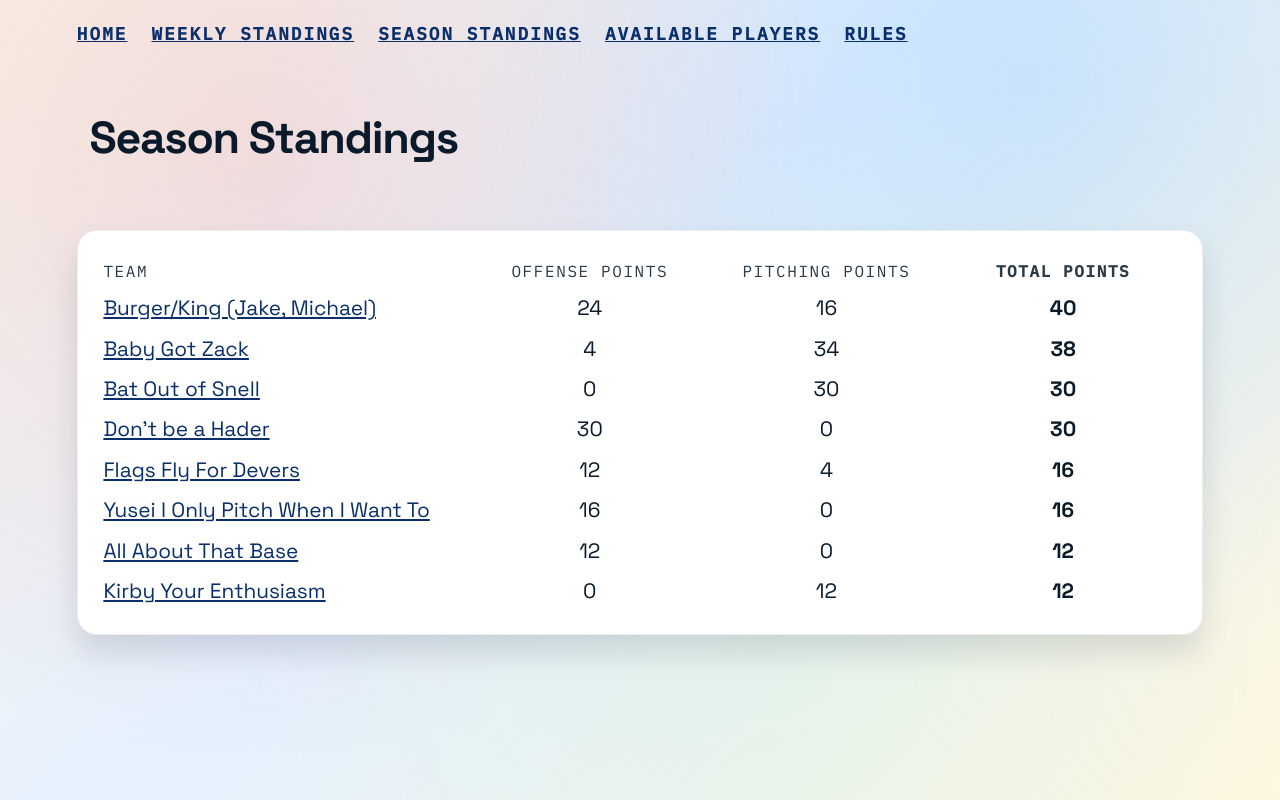
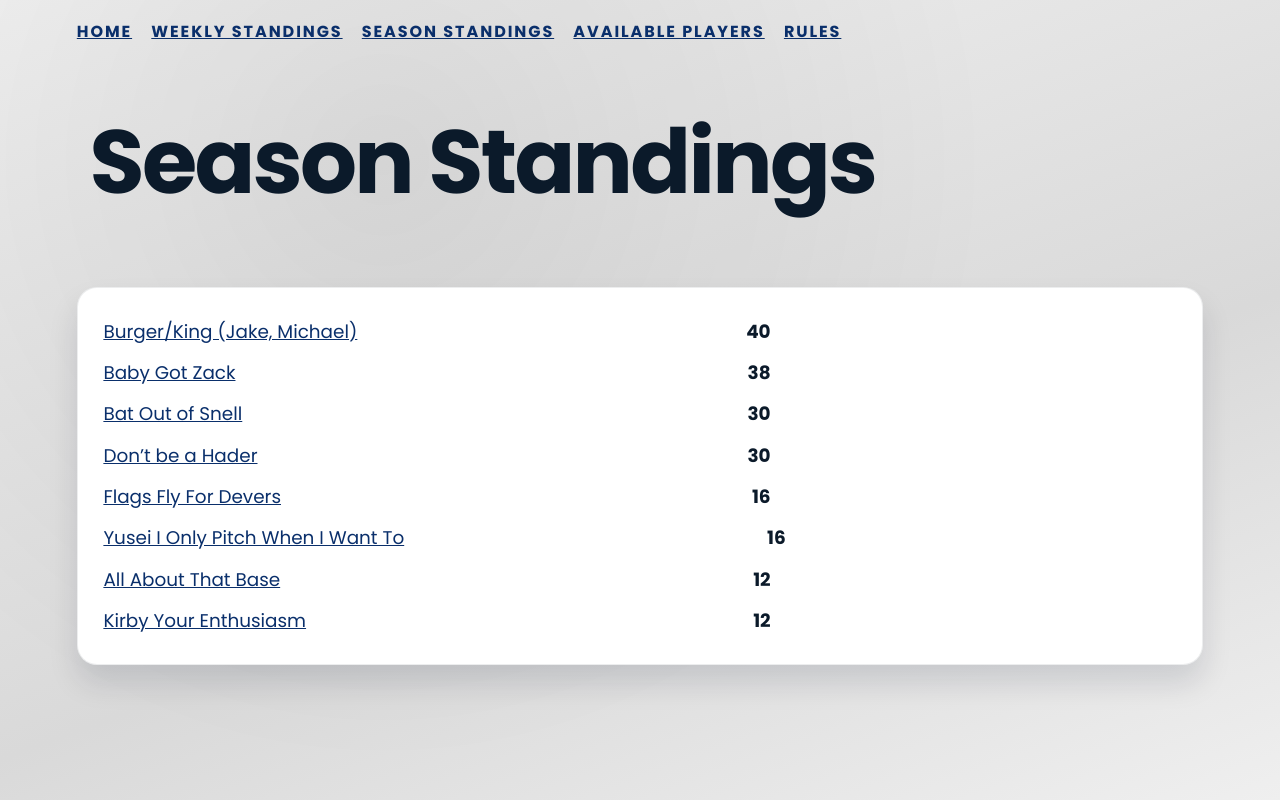
Before and after one commit to rmbryan71/ebl, a Flask app: page /season in a window 1280 px wide. Run offline with Flask 3, Linux system fonts and the light colour scheme; data comes from the database, SQL or seed files in the repository.

Commit message:
overhauls the web app to make it readable on small screens

```diff
--- a/app.py
+++ b/app.py
@@ -76,6 +76,7 @@ def load_team_stats(team_id=None, db_path=DB_PATH):
         FROM stats s
         JOIN players p ON p.id = s.player_id
         WHERE s.team_id = ?
+          AND (COALESCE(s.offense, 0) != 0 OR COALESCE(s.pitching, 0) != 0)
         """ + date_filter + """
         ORDER BY s.date DESC, p.name
         """,
@@ -273,6 +274,7 @@ def week_view():
         selected_week_start=selected_week_start,
         offense_points=offense_points,
         pitching_points=pitching_points,
+        timedelta=timedelta,
     )
 
 
@@ -321,6 +323,7 @@ def load_player_details(player_id, db_path=DB_PATH):
             SELECT date, offense, pitching
             FROM stats
             WHERE player_id = ? AND date LIKE ?
+              AND (COALESCE(offense, 0) != 0 OR COALESCE(pitching, 0) != 0)
             ORDER BY date DESC
             """,
             (player_id, f"{year}-%"),
--- a/static/styles.css
+++ b/static/styles.css
@@ -1,4 +1,4 @@
-@import url("https://fonts.googleapis.com/css2?family=Space+Grotesk:wght@400;500;600;700&family=IBM+Plex+Mono:wght@400;500&display=swap");
+@import url("https://fonts.googleapis.com/css2?family=Poppins:wght@400;500;600;700&family=IBM+Plex+Mono:wght@400;500&display=swap");
 
 :root {
   --ink: #0b1a2a;
@@ -18,11 +18,11 @@
 
 body {
   margin: 0;
-  font-family: "Space Grotesk", sans-serif;
+  font-family: "Poppins", sans-serif;
   color: var(--ink);
-  background: linear-gradient(135deg, #f8f3ea 0%, #e5f1ff 45%, #fef7e0 100%);
+  background: linear-gradient(160deg, #f2f2f2 0%, #d9d9d9 60%, #efefef 100%);
   min-height: 100vh;
-  font-size: 20px;
+  font-size: 17px;
 }
 
 a {
@@ -36,13 +36,14 @@ a:hover {
 
 .top-nav {
   display: flex;
-  gap: 1.5rem;
-  padding: 1.4rem 6vw 0;
-  font-family: "IBM Plex Mono", monospace;
-  font-size: 1.1rem;
+  gap: 0.8rem 1.2rem;
+  padding: 1rem 6vw 0;
+  font-family: "Poppins", sans-serif;
+  font-size: 0.9rem;
   font-weight: 700;
   text-transform: uppercase;
   letter-spacing: 0.12em;
+  flex-wrap: wrap;
 }
 
 .top-nav a {
@@ -54,43 +55,71 @@ a:hover {
   color: #082655;
 }
 
+.bottom-nav {
+  display: none;
+  position: fixed;
+  bottom: 0;
+  left: 0;
+  right: 0;
+  background: rgba(248, 243, 234, 0.92);
+  border-top: 1px solid rgba(15, 26, 44, 0.12);
+  backdrop-filter: blur(12px);
+  padding: 0.7rem 4vw 0.9rem;
+  gap: 0.6rem;
+  justify-content: space-between;
+  z-index: 10;
+  font-family: "Poppins", sans-serif;
+  font-size: 0.75rem;
+  font-weight: 700;
+  text-transform: uppercase;
+  letter-spacing: 0.08em;
+}
+
+.bottom-nav a {
+  flex: 1;
+  text-align: center;
+  color: #0a2f6b;
+  text-decoration: underline;
+}
+
+.bottom-nav a:hover {
+  color: #082655;
+}
+
 
 .backdrop {
   position: fixed;
   inset: 0;
-  background:
-    radial-gradient(circle at 20% 20%, rgba(242, 95, 92, 0.15), transparent 50%),
-    radial-gradient(circle at 80% 10%, rgba(54, 159, 255, 0.18), transparent 45%),
-    radial-gradient(circle at 60% 80%, rgba(183, 240, 212, 0.2), transparent 55%);
+  background: radial-gradient(circle at 30% 20%, rgba(0, 0, 0, 0.08), transparent 55%);
   z-index: -1;
 }
 
 .hero {
   display: grid;
   grid-template-columns: minmax(280px, 1fr);
-  gap: 2rem;
-  padding: 4rem 7vw 2rem;
+  gap: 1.2rem;
+  padding: 2.6rem 6vw 1.2rem;
   align-items: center;
 }
 
 .league-title {
-  font-size: clamp(4rem, 8vw, 7rem);
+  font-size: clamp(2.6rem, 10vw, 3.6rem);
   margin: 0 0 1rem;
   letter-spacing: -0.03em;
   color: var(--accent);
 }
 
 .league-title--small {
-  font-size: clamp(2rem, 3.5vw, 3rem);
+  font-size: clamp(1.6rem, 6vw, 2.4rem);
   color: var(--ink);
 }
 
 .league-title--home {
-  font-size: clamp(1.8rem, 2.6vw, 2.6rem);
+  font-size: clamp(1.3rem, 5vw, 1.9rem);
 }
 
 .league-title--tiny {
-  font-size: clamp(1.1rem, 1.6vw, 1.6rem);
+  font-size: clamp(1rem, 4vw, 1.3rem);
   color: var(--ink-soft);
 }
 
@@ -309,16 +335,17 @@ a:hover {
 .stats-table {
   background: var(--panel);
   border-radius: 20px;
-  padding: 1.4rem;
+  padding: 1rem;
   box-shadow: 0 18px 30px var(--shadow);
   border: 1px solid rgba(15, 26, 44, 0.08);
+  overflow-x: auto;
 }
 
 .stats-row {
   display: grid;
-  grid-template-columns: 1.4fr 2.1fr 0.9fr 1.2fr;
+  grid-template-columns: 1.2fr 1.2fr 0.9fr 0.9fr;
   gap: 0.6rem;
-  font-size: 1.3rem;
+  font-size: 1.05rem;
   padding: 0.45rem 0.2rem;
   border-radius: 8px;
   animation: fadeIn 0.5s ease both;
@@ -326,13 +353,11 @@ a:hover {
 }
 
 .season-row {
-  grid-template-columns: 1.6fr 1fr 1fr 1fr;
+  grid-template-columns: 1.6fr 0.4fr;
 }
 
-.season-row span:nth-child(2),
-.season-row span:nth-child(3),
-.season-row span:nth-child(4) {
-  text-align: center;
+.season-row span:nth-child(2) {
+  text-align: right;
 }
 
 .available-row {
@@ -343,14 +368,43 @@ a:hover {
   font-weight: 700;
 }
 
-.stats-row span:nth-child(1),
-.stats-row span:nth-child(2) {
-  white-space: nowrap;
+.season-cards {
+  display: none;
+  gap: 1rem;
+}
+
+.season-card {
+  background: var(--panel);
+  border-radius: 16px;
+  padding: 1rem;
+  box-shadow: 0 12px 24px var(--shadow);
+  border: 1px solid rgba(15, 26, 44, 0.08);
+}
+
+.season-card-header {
+  display: flex;
+  justify-content: space-between;
+  align-items: baseline;
+  gap: 0.8rem;
+}
+
+.season-card h3 {
+  margin: 0 0 0.5rem;
+  font-size: 1.2rem;
+}
+
+.season-rank {
+  margin: 0;
+  font-family: "Poppins", sans-serif;
+  text-transform: uppercase;
+  letter-spacing: 0.08em;
+  color: var(--ink-soft);
+  font-size: 0.85rem;
 }
 
 .stats-row.header {
-  font-family: "IBM Plex Mono", monospace;
-  font-size: 1rem;
+  font-family: "Poppins", sans-serif;
+  font-size: 0.85rem;
   text-transform: uppercase;
   letter-spacing: 0.1em;
   color: var(--ink-soft);
@@ -399,37 +461,189 @@ a:hover {
   text-align: right;
 }
 
-@media (max-width: 640px) {
-  .player-row {
-    grid-template-columns: 1fr;
+@media (max-width: 699px) {
+  .league-title--home {
+    margin-bottom: 0.2rem;
   }
 
-  .player-row span:nth-child(2) {
+  .hero {
+    padding: 1.6rem 6vw 0.6rem;
+  }
+
+  .top-nav {
+    display: none;
+  }
+
+  .bottom-nav {
+    display: flex;
+  }
+
+  main {
+    padding-bottom: 4.5rem;
+  }
+
+  .stats-row.header {
     display: none;
   }
 
   .stats-row {
-    grid-template-columns: 1fr 1fr;
+    grid-template-columns: 1fr;
+    gap: 0.3rem;
   }
 
-  .stats-row span:nth-child(3),
-  .stats-row span:nth-child(4) {
+  .stats-row span {
+    display: flex;
+    justify-content: space-between;
+    gap: 1rem;
+  }
+
+  .stats-row span::before {
+    content: attr(data-label);
+    font-family: "Poppins", sans-serif;
+    font-size: 0.75rem;
+    text-transform: uppercase;
+    letter-spacing: 0.1em;
+    color: var(--ink-soft);
+  }
+
+  .stats-row span:nth-child(1),
+  .stats-row span:nth-child(2) {
+    white-space: normal;
+  }
+
+  .weekly-row {
+    grid-template-columns: 1fr 0.8fr 0.8fr;
+    gap: 0.6rem;
+  }
+
+  .weekly-row.header {
+    display: grid;
+  }
+
+  .weekly-row span {
+    display: block;
+  }
+
+  .weekly-row span::before {
+    content: none;
+  }
+
+  .season-table {
     display: none;
   }
 
-  .leaderboard {
-    grid-template-columns: 1fr;
+  .season-cards {
+    display: grid;
   }
 }
 
-@media (max-width: 1200px) {
+@media (min-width: 700px) {
+  body {
+    font-size: 18px;
+  }
+
+  .top-nav {
+    font-size: 1rem;
+    padding: 1.2rem 6vw 0;
+  }
+
+  .hero {
+    padding: 3.2rem 7vw 1.6rem;
+    gap: 1.6rem;
+  }
+
+  .league-title {
+    font-size: clamp(3.2rem, 6vw, 4.6rem);
+  }
+
+  .league-title--home {
+    font-size: clamp(1.6rem, 4vw, 2.2rem);
+  }
+
   .roster {
     grid-template-columns: repeat(2, minmax(240px, 1fr));
   }
+
+  .team-card {
+    padding: 1.4rem;
+  }
+
+  .stats-table {
+    padding: 1.4rem;
+  }
+
+  .leaderboard-card {
+    padding: 1.4rem;
+  }
+
+  .team-header h2 {
+    font-size: 1.4rem;
+  }
+
+  .player-row {
+    font-size: 1.2rem;
+  }
+
+  .player-row.header {
+    font-size: 0.95rem;
+  }
+
+  .stats-row {
+    font-size: 1.15rem;
+  }
+
+  .stats-row.header {
+    font-size: 0.95rem;
+  }
+
+  .player-card h3 {
+    font-size: 1.2rem;
+  }
+
+  .player-card-stats {
+    font-size: 1rem;
+  }
 }
 
-@media (max-width: 800px) {
-  .roster {
-    grid-template-columns: 1fr;
+@media (min-width: 900px) {
+  .stats-row {
+    grid-template-columns: 1.4fr 2fr 1fr 1fr;
+  }
+
+  .stats-row span:nth-child(1),
+  .stats-row span:nth-child(2) {
+    white-space: nowrap;
+  }
+
+  .leaderboard {
+    grid-template-columns: repeat(2, minmax(240px, 1fr));
+  }
+
+  .leaderboard-card h2 {
+    font-size: 1.8rem;
+  }
+
+  .leaderboard-card .stats-row {
+    grid-template-columns: 1fr 120px 90px;
+    gap: 0.9rem;
   }
 }
+
+@media (min-width: 1200px) {
+  body {
+    font-size: 20px;
+  }
+
+  .league-title {
+    font-size: clamp(4rem, 7vw, 6.4rem);
+  }
+
+  .roster {
+    grid-template-columns: repeat(4, minmax(220px, 1fr));
+  }
+
+  .leaderboard-card .stats-row {
+    grid-template-columns: 1fr 150px 110px;
+    gap: 1.1rem;
+  }
+}
--- a/templates/season.html
+++ b/templates/season.html
@@ -15,6 +15,11 @@
       <a href="/available">Available Players</a>
       <a href="https://www.robertbryan.net/ebl.html" target="_blank" rel="noopener">Rules</a>
     </nav>
+    <nav class="bottom-nav">
+      <a href="/">Home</a>
+      <a href="/week">Week</a>
+      <a href="/season">Season</a>
+    </nav>
     <header class="hero">
       <div class="hero-content">
         <h1 class="league-title league-title--small">Season Standings</h1>
@@ -22,21 +27,25 @@
     </header>
 
     <main class="stats">
-      <section class="stats-table">
-        <div class="stats-row header season-row">
-          <span>Team</span>
-          <span>Offense points</span>
-          <span>Pitching points</span>
-          <span class="total-col">Total points</span>
-        </div>
+      <section class="stats-table season-table">
         {% for row in rows %}
         <div class="stats-row season-row" style="--i: {{ loop.index0 }}">
           <span>
             <a href="/team?team_id={{ row.team_id }}">{{ row.team_name }}</a>
           </span>
-          <span>{{ row.offense_points or 0 }}</span>
-          <span>{{ row.pitching_points or 0 }}</span>
           <span class="total-col">{{ row.total_points or 0 }}</span>
+        </div>
+        {% endfor %}
+      </section>
+
+      <section class="season-cards">
+        {% for row in rows %}
+        <div class="season-card">
+          <div class="season-card-header">
+            <h3><a href="/team?team_id={{ row.team_id }}">{{ row.team_name }}</a></h3>
+            <p class="season-rank">#{{ loop.index }}</p>
+          </div>
+          <p class="total-col">Total points: {{ row.total_points or 0 }}</p>
         </div>
         {% endfor %}
       </section>
```
Also changed, not shown: other parts of static/styles.css (+35 -30 lines), requirements.md (+6 -0 lines), templates/available.html (+8 -3 lines), templates/leaderboard.html (+11 -5 lines), templates/player.html (+8 -3 lines), templates/roster.html (+6 -5 lines), templates/team-stats.html (+10 -5 lines).
